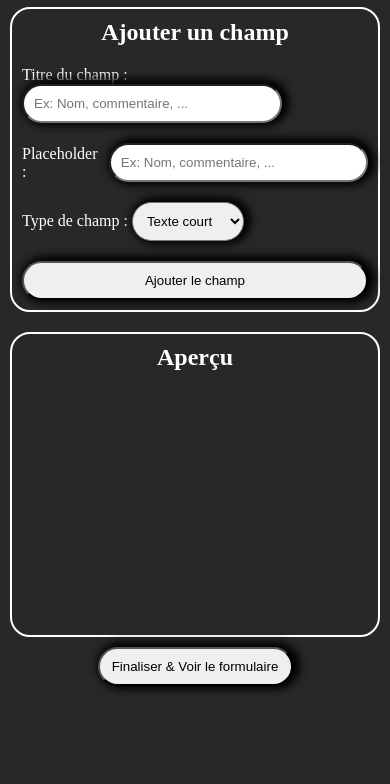
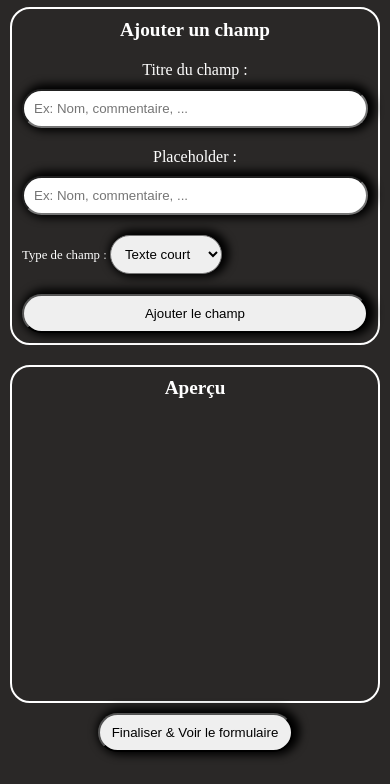
Before and after one commit to Faoussane/forms, a plain HTML site: page index.html in a window 390 px wide. Shown: the part 60-844 px from the top of the page. Drawn offline with Linux system fonts and the light colour scheme.

Commit message:
Update builder.css

```diff
--- a/builder.css
+++ b/builder.css
@@ -61,10 +61,22 @@ input, button, select{
     gap: 20px;
 }
 
-@media screen and (max-width: 800px) {
+@media screen and (max-width: 974px) {
     #formBuilder{
         display: grid;
         grid-template-columns: 1fr;
         grid-template-rows: 1fr 1fr;
+        font-size: .8rem;
     }
+    .titre{
+        display: grid !important;
+        gap: 10px !important;
+        text-align: center;
+        font-size: 1rem;
+    }
+    .titre > * {
+        display: block;
+        width: 100% !important;
+    }
+
 }
```
